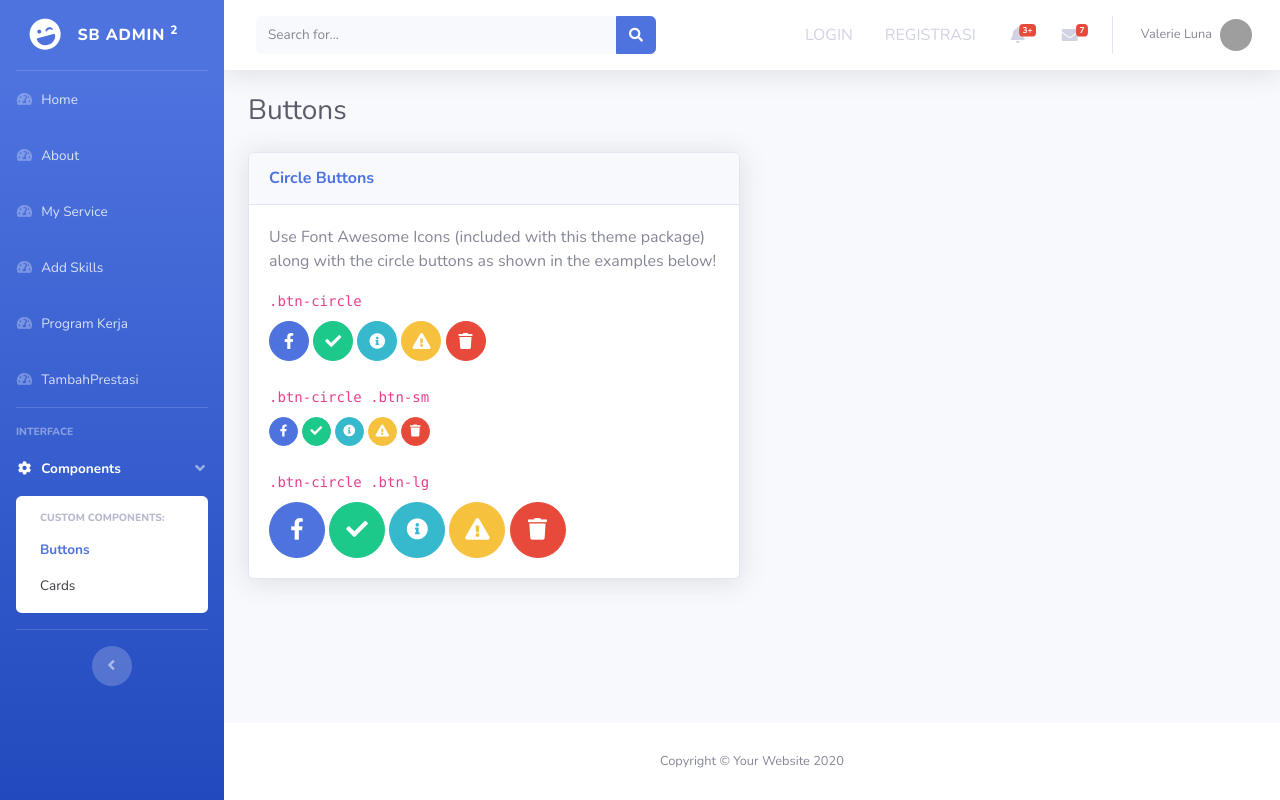
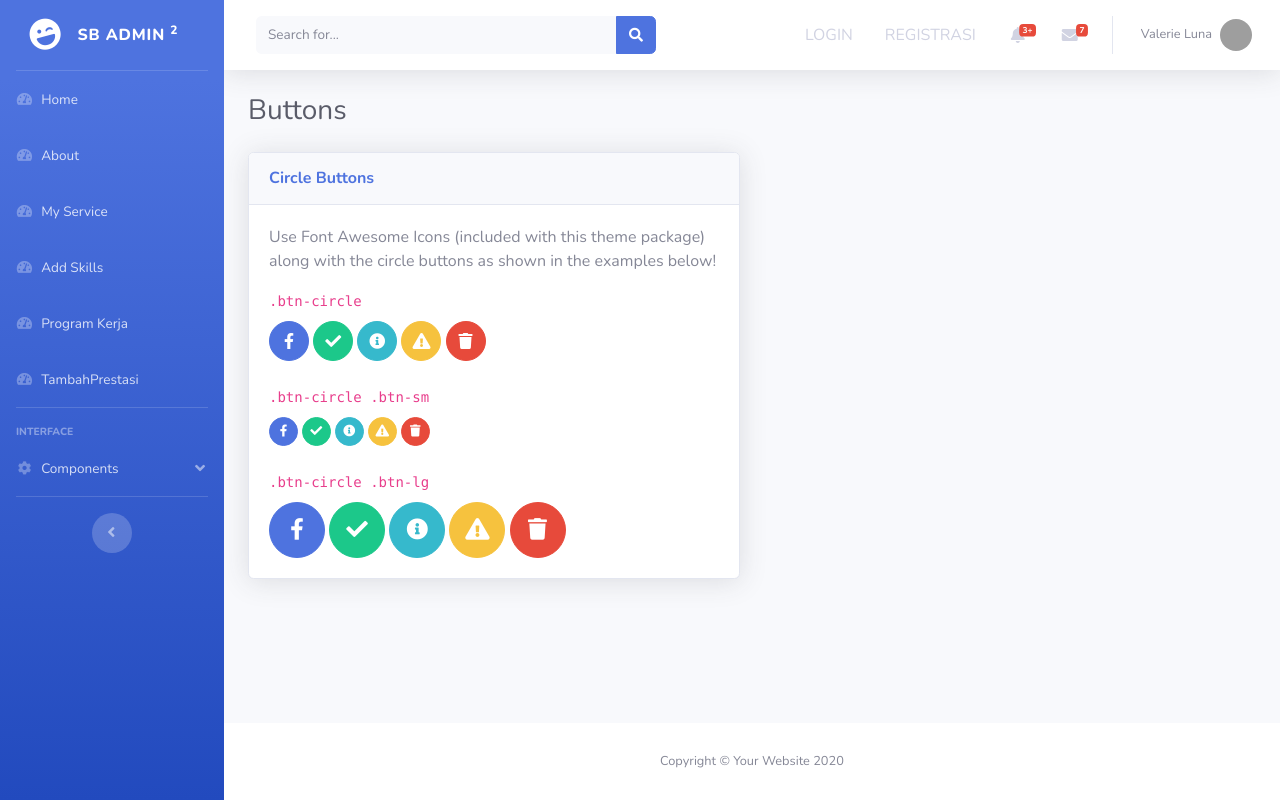
Before and after one commit to sihabembuns369/belajar-ci, a CodeIgniter app: page /belajar_github/ in a window 1280 px wide. Run offline with CodeIgniter, Linux system fonts and the light colour scheme; grey boxes are pictures that could not be loaded.

Commit message:
Merubah menu side components agar tidak active fungsi menambahkan active pada class=active agara menu seperti sedang dibuka jadi sementara kita fokus di bagian menu home yang active

```diff
--- a/application/views/frontend/home.php
+++ b/application/views/frontend/home.php
@@ -85,15 +85,15 @@
       </div>
 
       <!-- Nav Item - Pages Collapse Menu -->
-      <li class="nav-item active">
+      <li class="nav-item">
         <a class="nav-link" href="#" data-toggle="collapse" data-target="#collapseTwo" aria-expanded="true" aria-controls="collapseTwo">
           <i class="fas fa-fw fa-cog"></i>
           <span>Components</span>
         </a>
-        <div id="collapseTwo" class="collapse show" aria-labelledby="headingTwo" data-parent="#accordionSidebar">
+        <div id="collapseTwo" class="collapse" aria-labelledby="headingTwo" data-parent="#accordionSidebar">
           <div class="bg-white py-2 collapse-inner rounded">
             <h6 class="collapse-header">Custom Components:</h6>
-            <a class="collapse-item active" href="buttons.html">Buttons</a>
+            <a class="collapse-item" href="buttons.html">Buttons</a>
             <a class="collapse-item" href="cards.html">Cards</a>
           </div>
         </div>
```
